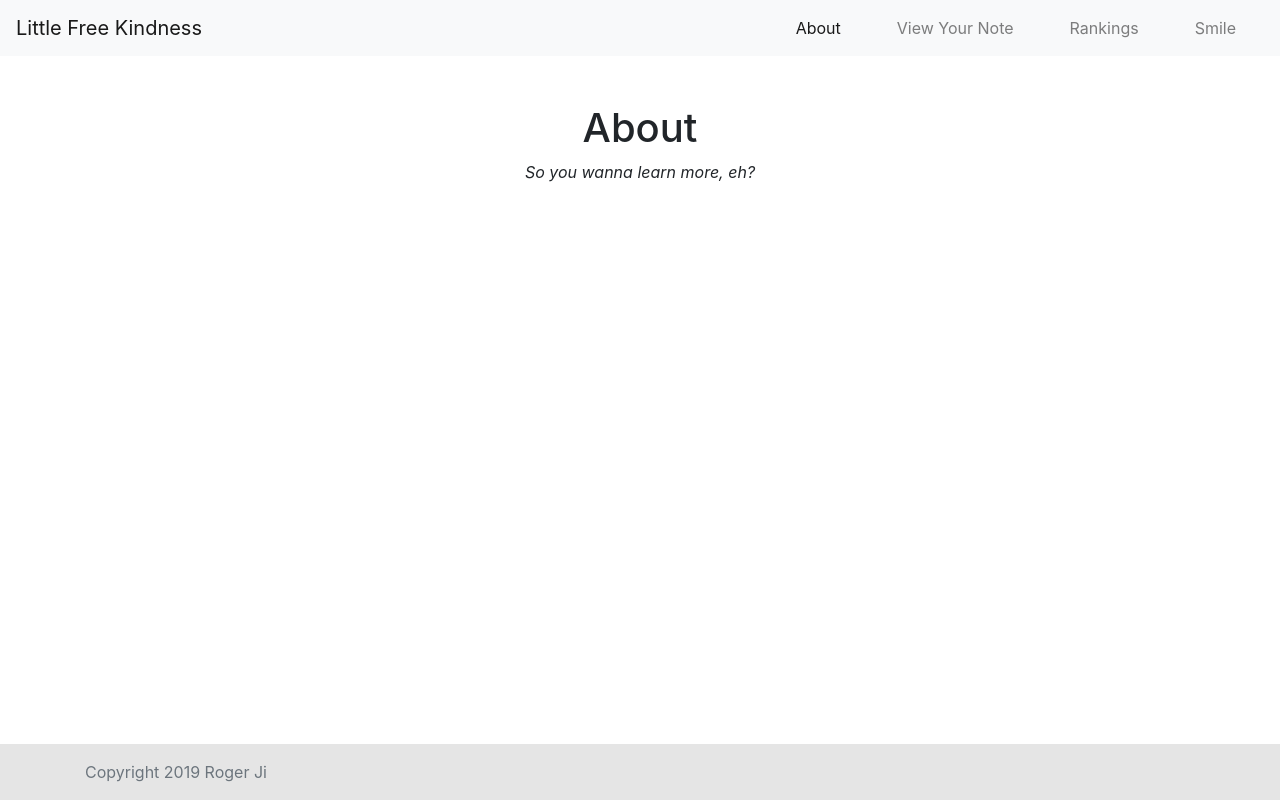
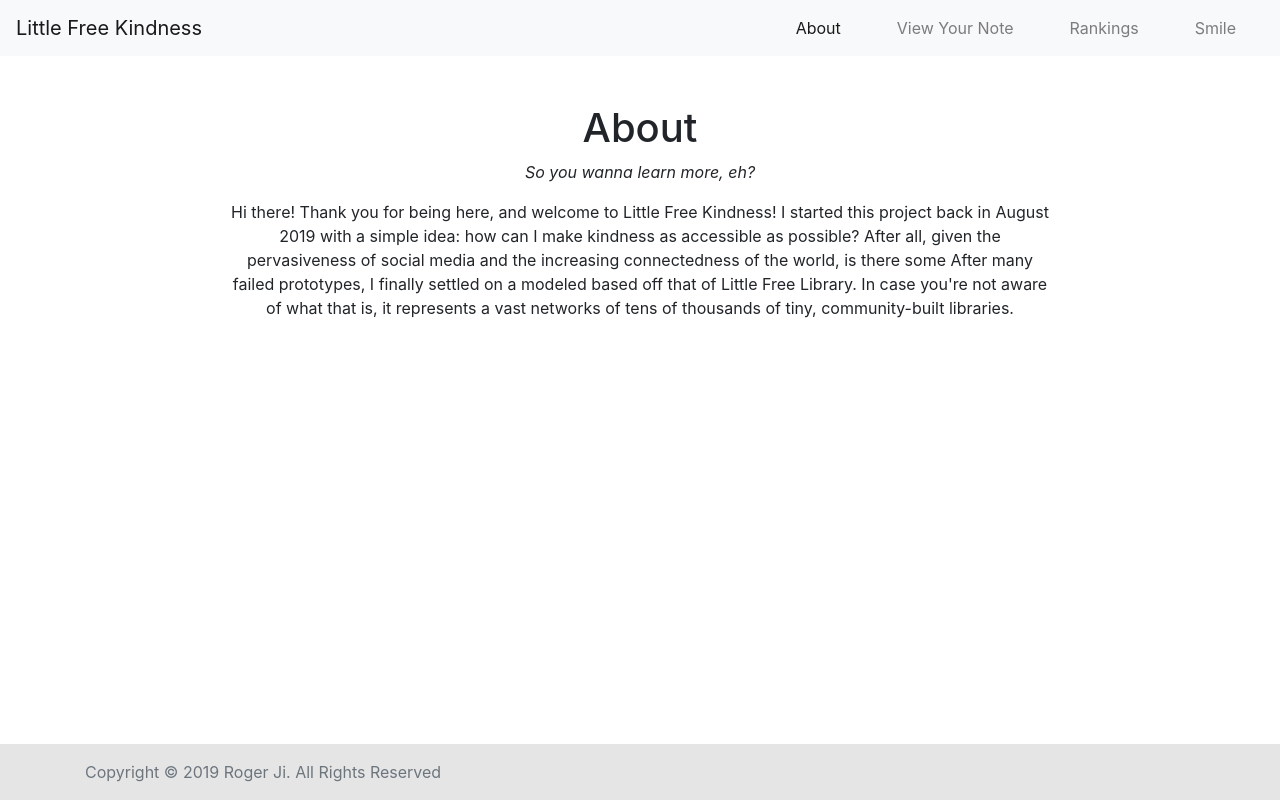
Before and after one commit to jiroger/Little-Free-Kindness, a Flask app: page /about in a window 1280 px wide. Run offline with Flask 2, Linux system fonts and the light colour scheme; some libraries are stand-ins or nearby versions.

Commit message:
about updates

```diff
--- a/models.py
+++ b/models.py
@@ -56,7 +56,7 @@
         if Note.query.filter_by(lookupId = inputUUID).first() is not None:
             return (Note.query.filter_by(lookupId = inputUUID).first().message + ", it has been viewed "  + str(Note.query.filter_by(lookupId = inputUUID).first().numViews))
         else:
-            return "Could not find the Note statistics"
+            return "The Note you requested could not be found! Either it does not exist or has been purged from the database for being mean."
 
     @staticmethod
     def getNote(inputUUID):
--- a/static/main.css
+++ b/static/main.css
@@ -1,4 +1,6 @@
-
+html {
+  overflow-x: hidden;
+}
 .row {
   width: 100vw;
 }
@@ -41,14 +43,14 @@
 .nav-item:hover {
   transition: 0.5s ease;
   color: white;
-  background-color: rgba(0,0,0,0.5)
+  background-color: rgba(0,0,0,0.5);
 }
 
 .footer {
   background-color: rgba(0,0,0,0.1);
   position: fixed;
   bottom: 0;
-  width: 100%;
+  width: 100vw;
 }
 
 @media (max-width: 768px) {
--- a/static/main.js
+++ b/static/main.js
@@ -10,7 +10,7 @@
   }
 })
 
-/*
+/* GEOPLUGIN DOESN'T WORK FOR HEROKU
 if ($("#ip").length > 0) {
   $.getJSON('http://www.geoplugin.net/json.gp?jsoncallback=?', function(data) {
     $("#ip").html(data["geoplugin_request"]);
--- a/templates/about.html
+++ b/templates/about.html
@@ -13,6 +13,13 @@
       <p>
         <i> So you wanna learn more, eh? </i>
       </p>
+      <p> Hi there! Thank you for being here, and welcome to Little Free Kindness! I started this project back in August 2019 with
+        a simple idea: how can I make kindness as accessible as possible? After all, given the pervasiveness of social media and the increasing
+        connectedness of the world, is there some
+
+        After many failed prototypes, I finally settled on a modeled based off that of Little Free Library. In case you're not aware of what that is, it represents a vast networks of tens of thousands of
+        tiny, community-built libraries.
+      </p>
     </div>
 
   </div>
--- a/templates/base.html
+++ b/templates/base.html
@@ -16,7 +16,7 @@
   {% endblock %}
   <footer class="footer mt-auto py-3 sticky-bottom">
     <div class="container">
-      <span class="text-muted" align="center">Copyright 2019 Roger Ji</span>
+      <span class="text-muted" align="center">Copyright &copy; 2019 Roger Ji. All Rights Reserved</span>
     </div>
   </footer>
   {% block scripts %}
```
Also changed, not shown: templates/index.html (+6 -3 lines), templates/statistics.html (+13 -4 lines), templates/success.html (+29 -8 lines), 1 other file.
